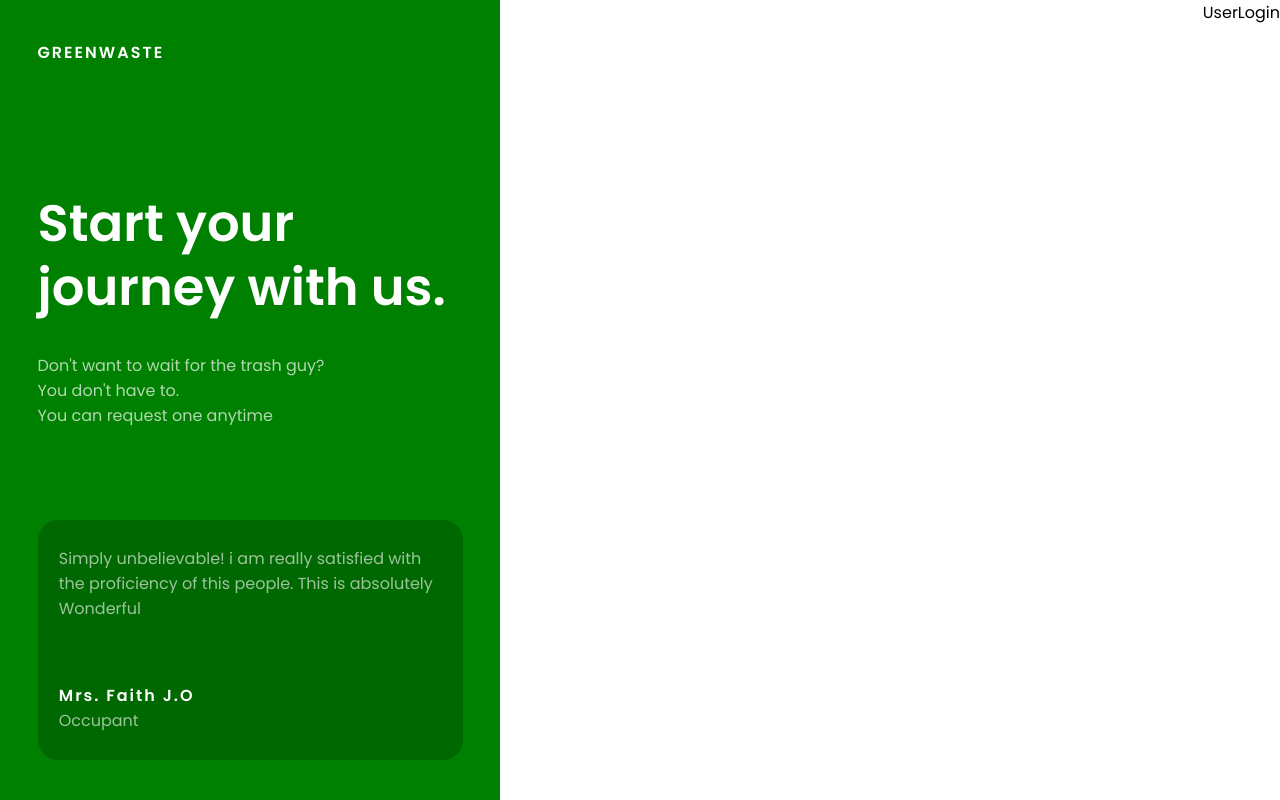
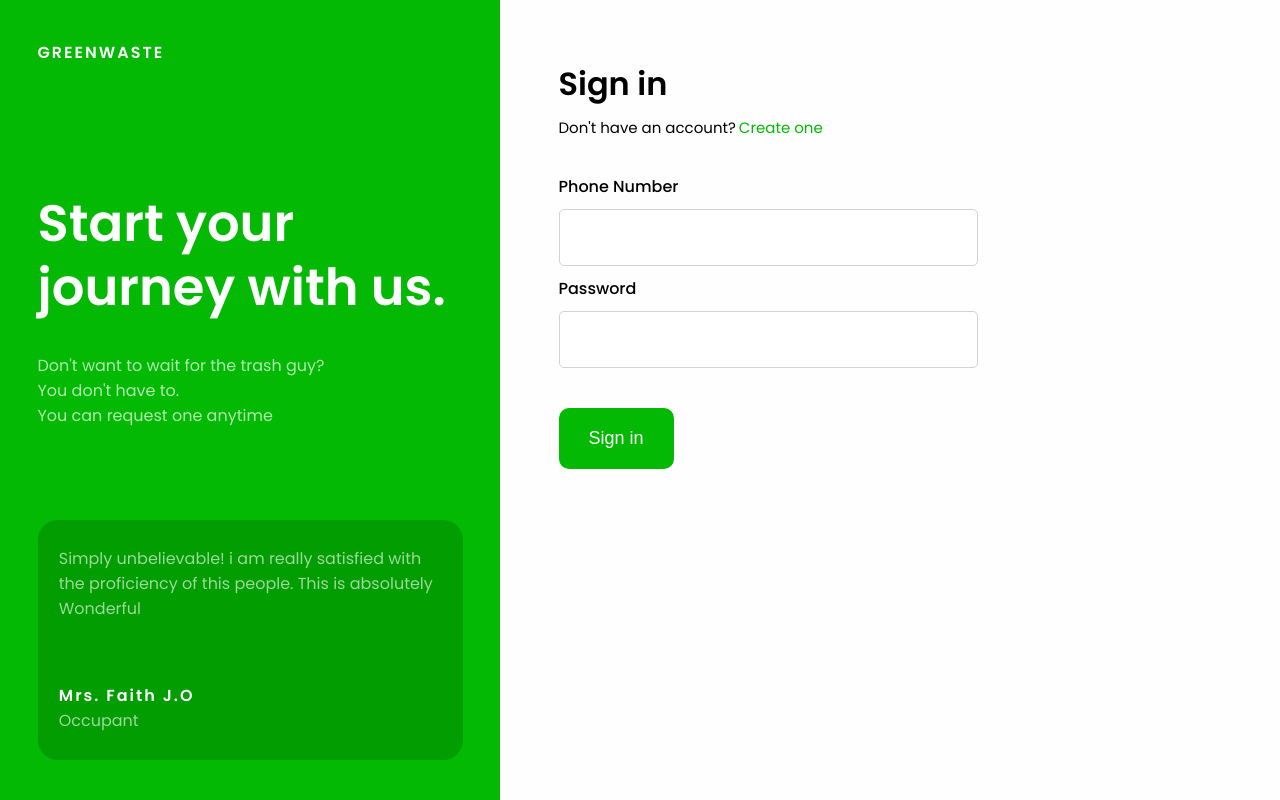
Before and after one commit to isaacetor/D.O-app, a React (Create React App) app: page /user/login in a window 1280 px wide. Built offline with nearby package versions, Linux system fonts and the light colour scheme.

Commit message:
finised user auth page

```diff
--- a/src/components/blocks/authblock/AuthSideBar.tsx
+++ b/src/components/blocks/authblock/AuthSideBar.tsx
@@ -61,7 +61,7 @@ const Bottom = styled.div`
 const Testimonies = styled.div`
   width: 100%;
   height: 30vh;
-  background-color: #015c01a7;
+  background-color: #01860188;
   display: flex;
   /* align-self: center; */
   /* justify-content: center; */
@@ -102,7 +102,7 @@ const Wrapper = styled.div`
 const Container = styled.div`
   width: 500px;
   height: 100vh;
-  background-color: green;
+  background-color: #03b903;
 
   display: flex;
   justify-content: center;
--- a/src/pages/auth/user/UserLogin.tsx
+++ b/src/pages/auth/user/UserLogin.tsx
@@ -1,7 +1,117 @@
 import React from "react";
+import { NavLink } from "react-router-dom";
+import styled from "styled-components";
 
 const UserLogin = () => {
-  return <div>UserLogin</div>;
+  return (
+    <div>
+      {" "}
+      <Container>
+        <Wrapper>
+          <h2>Sign in</h2>
+          <p>
+            Don't have an account?
+            <NavLink
+              to="/user/register"
+              style={{
+                textDecoration: "none",
+                margin: "3px",
+                color: "#03b903",
+              }}
+            >
+              Create one
+            </NavLink>
+          </p>
+
+          <Form>
+            <InputHold>
+              <span>Phone Number</span>
+              <input type="number" required />
+            </InputHold>
+            <InputHold>
+              <span>Password</span>
+              <input type="password" required />
+            </InputHold>
+
+            <Button type="submit"> Sign in</Button>
+          </Form>
+        </Wrapper>
+      </Container>
+    </div>
+  );
 };
 
 export default UserLogin;
+
+const Button = styled.button`
+  padding: 20px 30px;
+  background-color: #03b903;
+  border: 0;
+  margin: 0;
+  margin-top: 30px;
+  color: #fff;
+  font-size: 18px;
+  border-radius: 10px;
+
+  :hover {
+    cursor: pointer;
+  }
+`;
+
+const InputHold = styled.div`
+  display: flex;
+  flex-direction: column;
+  margin-bottom: 10px;
+
+  span {
+    margin: 0;
+    margin-bottom: 10px;
+    font-weight: 500;
+  }
+
+  input {
+    width: 60%;
+    height: 35px;
+    padding: 10px;
+    font-size: 17px;
+    color: #000000d5;
+    border: 1px solid lightgrey;
+    border-radius: 5px;
+    outline: 0;
+
+    :focus {
+      border: 1px solid #03b903;
+    }
+  }
+`;
+
+const Form = styled.form``;
+
+const Wrapper = styled.div`
+  width: 85%;
+  height: 85%;
+
+  /* background-color: pink; */
+
+  h2 {
+    margin: 0;
+    margin-bottom: 8px;
+    font-weight: 600;
+    font-size: 2rem;
+  }
+
+  p {
+    margin: 0;
+    font-size: 15px;
+    margin-bottom: 35px;
+  }
+`;
+
+const Container = styled.div`
+  width: calc(100vw - 500px);
+  height: 100vh;
+  display: flex;
+  align-items: center;
+  justify-content: center;
+  background-color: #fefefe;
+`;
--- a/src/pages/auth/user/UserRegister.tsx
+++ b/src/pages/auth/user/UserRegister.tsx
@@ -1,5 +1,6 @@
 import React from "react";
 import styled from "styled-components";
+import { NavLink } from "react-router-dom";
 
 const UserRegister = () => {
   return (
@@ -7,7 +8,19 @@ const UserRegister = () => {
       <Container>
         <Wrapper>
           <h2>Register</h2>
-          <p>Have an account? Log in</p>
+          <p>
+            Have an account?
+            <NavLink
+              to="/user/login"
+              style={{
+                textDecoration: "none",
+                margin: "3px",
+                color: "#03b903",
+              }}
+            >
+              Log in
+            </NavLink>
+          </p>
 
           <Form>
             <InputHold1>
@@ -16,16 +29,11 @@ const UserRegister = () => {
                 <input type="text" required />
               </InputHold2>
               <InputHold2>
-                {/* <span>Email</span>
-                <input type="email" required /> */}
                 <span>Phone Number</span>
                 <input type="number" required />
               </InputHold2>
             </InputHold1>
-            {/* <InputHold>
-              <span>Phone Number</span>
-              <input type="number" required />
-            </InputHold> */}
+
             <InputHold>
               <span>Address</span>
               <input type="text" required />
@@ -35,7 +43,7 @@ const UserRegister = () => {
               <input type="password" required />
             </InputHold>
 
-            <Button> create account</Button>
+            <Button type="submit"> Create account</Button>
           </Form>
         </Wrapper>
       </Container>
@@ -47,19 +55,23 @@ export default UserRegister;
 
 const Button = styled.button`
   padding: 20px 30px;
-  background-color: green;
+  background-color: #03b903;
   border: 0;
   margin: 0;
   margin-top: 30px;
   color: #fff;
   font-size: 18px;
   border-radius: 10px;
+
+  :hover {
+    cursor: pointer;
+  }
 `;
 
 const InputHold1 = styled.div`
   width: 700px;
   display: flex;
-  gap: 35px;
+  gap: 30px;
   margin-bottom: 10px;
   span {
     margin: 0;
@@ -90,12 +102,12 @@ const InputHold2 = styled.div`
   }
 
   input {
-    width: 320px;
+    width: 300px;
     height: 37px;
     padding: 10px;
     font-size: 17px;
     color: #000000d5;
-    border: 2px solid green;
+    border: 2px solid #03b903;
     border-radius: 5px;
     outline: 0;
   }
@@ -112,7 +124,7 @@ const InputHold = styled.div`
   }
 
   input {
-    width: 75%;
+    width: 70%;
     height: 35px;
     padding: 10px;
     font-size: 17px;
@@ -122,7 +134,7 @@ const InputHold = styled.div`
     outline: 0;
 
     :focus {
-      border: 1px solid green;
+      border: 1px solid #03b903;
     }
   }
 `;
@@ -136,14 +148,15 @@ const Wrapper = styled.div`
 
   h2 {
     margin: 0;
-    margin-bottom: 10px;
+    margin-bottom: 8px;
     font-weight: 600;
+    font-size: 2rem;
   }
 
   p {
     margin: 0;
     font-size: 15px;
-    margin-bottom: 30px;
+    margin-bottom: 35px;
   }
 `;
 
```
